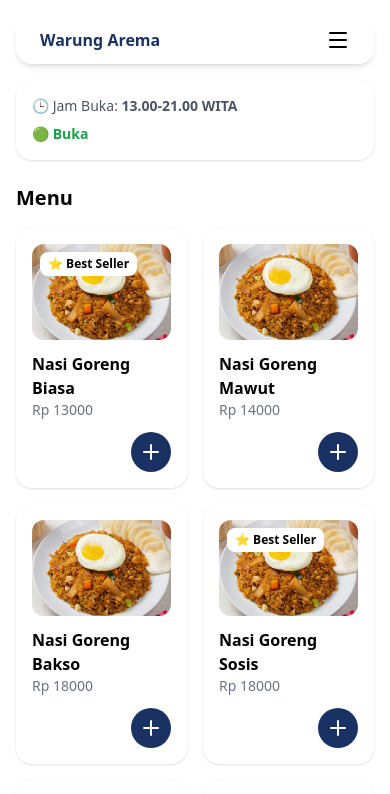
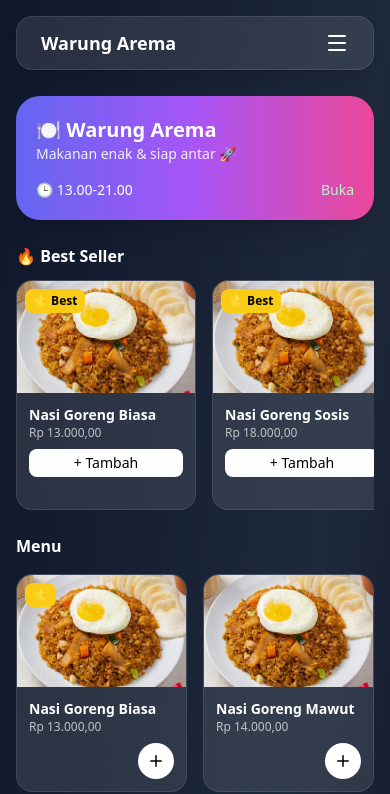
Before and after one commit to AgusDana1/Nasi-goreng, a React (Vite) app: page / in a window 390 px wide. Shown: the top 794 px of the page. Built offline with nearby package versions, Linux system fonts and the light colour scheme.

Commit message:
update design modern

```diff
--- a/src/App.jsx
+++ b/src/App.jsx
@@ -1,37 +1,70 @@
 import { useState } from "react";
-import {Menu, Plus, Minus} from 'lucide-react';
+import { Menu, Plus, Minus } from "lucide-react";
 import data from "./data.json";
-import "./App.css"
+import "./App.css";
 
-export default function App()
-{
+export default function App() {
   const [open, setOpen] = useState(false);
   const [showCartDetail, setShowCartDetail] = useState(false);
   const [cart, setCart] = useState([]);
   const phone = import.meta.env.VITE_WA_NUMBER;
 
-  // addCart
+  // ================= CART =================
   const addCart = (item) => {
     const exist = cart.find((i) => i.id === item.id);
 
     if (exist) {
       setCart(
         cart.map((i) =>
-        i.id === item.id ? {... i, qty: i.qty + 1}: i
+          i.id === item.id ? { ...i, qty: i.qty + 1 } : i
         )
       );
     } else {
-      setCart([...cart, {...item, qty: 1}]);
+      setCart([...cart, { ...item, qty: 1 }]);
     }
   };
 
-  // Logic untuk generate message
+  const updateQty = (id, type) => {
+    setCart((prev) =>
+      prev
+        .map((item) => {
+          if (item.id === id) {
+            if (type === "inc")
+              return { ...item, qty: item.qty + 1 };
+            if (type === "dec")
+              return { ...item, qty: item.qty - 1 };
+          }
+          return item;
+        })
+        .filter((item) => item.qty > 0)
+    );
+  };
+
+  const totalPrice = cart.reduce(
+    (t, item) => t + item.price * item.qty,
+    0
+  );
+
+  const formatRupiah = (num) =>
+    new Intl.NumberFormat("id-ID", {
+      style: "currency",
+      currency: "IDR",
+    }).format(num);
+
+  const cartSummary = () => {
+    const names = cart.map((i) => i.name);
+    return names.length > 3
+      ? names.slice(0, 3).join(", ") + "..."
+      : names.join(", ");
+  };
+
   const generateMessage = () => {
-    let text = "Halo, saya ingin memesan: %0A";
+    let text = "Halo, saya ingin memesan:%0A";
 
     cart.forEach((item) => {
-      const itemTotal = item.price * item.qty;
-      text += `- ${item.name} (${item.qty}) ${formatRupiah(itemTotal)}%0A`;
+      text += `- ${item.name} (${item.qty}) ${formatRupiah(
+        item.price * item.qty
+      )}%0A`;
     });
 
     text += `%0ATotal: ${formatRupiah(totalPrice)}`;
@@ -39,180 +72,123 @@ export default function App()
   };
 
   const goToWa = () => {
-    const message = generateMessage();
-    window.open(`https://wa.me/${phone}?text=${message}`, "_blank")
-  }
+    window.open(
+      `https://wa.me/${phone}?text=${generateMessage()}`,
+      "_blank"
+    );
+  };
 
-  // logika untuk mengurangi pesanan
-  const updateQty = (id, type) => {
-    setCart((prevCart) =>
-    prevCart.map((item) => {
-      if (item.id === id) {
-        if (type === "inc") {
-          return { ...item, qty: item.qty + 1};
-        } else if (type === "dec") {
-          return { ...item, qty: item.qty - 1};
-        }
-      }
-      return item;
-    })
-    .filter((item) => item.qty > 0)
-  )
-  }
-
-  // logika untuk menghandle batas tampilan width cart bottom
-  const cartSummary = () => {
-    const name = cart.map((item) => item.name);
-
-    if (name.length > 3) {
-      return name.slice(0, 3).join(", ") + "...";
-    }
-
-    return name.join(", ");
-  }
-
-  // logic total price
-  const totalPrice = cart.reduce((total, item) => {
-    return total + item.price * item.qty;
-  }, 0);
-
-  // logic untuk mengubah currency ke rupiah
-  const formatRupiah = (number) => {
-    return new Intl.NumberFormat("id-ID", {
-      style:"currency",
-      currency: "IDR"
-    }).format(number);
-  }
-
-  // logika untuk memberitahu apakah toko buka sekarang atau belum
+  // ================= JAM =================
   const isOpenNow = () => {
     if (!data?.openHours) return true;
 
     const parts = data.openHours.split("-");
     if (parts.length < 2) return true;
 
-    const start = parts[0].trim();
-    const end = parts[1].trim();
-
+    const [start, end] = parts.map((p) => p.trim());
     const [sH, sM] = start.split(":").map(Number);
     const [eH, eM] = end.split(":").map(Number);
 
-    if (
-      [sH, sM, eH, eM].some((n) => isNaN(n))
-    ) return true;
+    if ([sH, sM, eH, eM].some(isNaN)) return true;
 
     const now = new Date();
-
-    const currentMinutes = now.getHours() * 60 + now.getMinutes();
-
+    const current = now.getHours() * 60 + now.getMinutes();
     const startTime = sH * 60 + sM;
     const endTime = eH * 60 + eM;
 
-    return currentMinutes >= startTime && current <= endTime;
-  }
+    return current >= startTime && current <= endTime;
+  };
 
-  // Logic untuk tampilan web
+  // ================= UI =================
   return (
-    <>
-    <div style={{paddingBottom: "100px"}}>
-      {/* Navbar */}
-      <div className="fixed top-4 left-0 w-full z-50">
-        <div className="w-full mx-auto px-4">
-          <div className="bg-white/80 backdrop-blur-md rounded-2xl shadow-md px-6 py-3 flex items-center justify-between">
+    <div className="min-h-screen bg-gradient-to-br from-[#0f172a] via-[#1e293b] to-[#020617] text-white pb-32">
 
-            {/* LEFT */}
-            <h1 className="font-bold text-[#1A3263]">
+      {/* NAVBAR */}
+      <div className="fixed top-4 left-0 w-full z-50 px-4">
+        <div className="backdrop-blur-xl bg-white/10 border border-white/10 rounded-2xl px-6 py-3 flex justify-between items-center shadow-lg">
+
+          <h1 className="font-bold text-lg">
             {data.businessName}
           </h1>
 
-            {/* CENTER (DESKTOP) */}
-            <div className="hidden md:flex gap-6 text-sm font-medium">
-              <a href="#" className="hover:text-[#1A3263]">Home</a>
-              <a href="#menu" className="hover:text-[#1A3263]">Menu</a>
-            </div>
-
-            {/* RIGHT */}
-            <div className="flex items-center gap-3">
-
-              {/* HAMBURGER */}
-              <button
-                className="md:hidden"
-                onClick={() => setOpen(!open)}
-              >
+          <button onClick={() => setOpen(!open)}>
             <Menu />
           </button>
         </div>
-          </div>
 
-          {/* MOBILE MENU */}
         {open && (
-            <div className="mt-2 bg-white rounded-2xl shadow-md p-4 flex flex-col gap-3 md:hidden">
-              <a href="#">Home</a>
+          <div className="mt-2 backdrop-blur-xl bg-white/10 border border-white/10 rounded-xl p-3 flex flex-col gap-2">
             <a href="#menu">Menu</a>
           </div>
         )}
       </div>
-      </div>
 
-      {/* SPACER */}
-      <div className="h-15"></div>
+      <div className="h-24"></div>
 
-      {/* Info Bisnis */}
-      <section className="w-full mx-auto px-4 mb-6 mt-20">
-        <div className="bg-white rounded-2xl shadow p-4 flex flex-col gap-2">
-          {/* Jam buka */}
-          <p className="text-sm text-gray-600">
-            🕒 Jam Buka: <span className="font-semibold">{data.openHours} WITA</span>
+      {/* HERO */}
+      <section className="px-4 mb-6">
+        <div className="bg-gradient-to-r from-indigo-500 via-purple-500 to-pink-500 p-5 rounded-3xl shadow-xl">
+
+          <h2 className="text-xl font-bold">
+            🍽️ {data.businessName}
+          </h2>
+
+          <p className="text-sm opacity-90">
+            Makanan enak & siap antar 🚀
           </p>
 
-          {/* STATUS */}
-            <p
-              className={`text-sm font-semibold ${
-                isOpenNow() ? "text-green-600" : "text-red-500"
-              }`}
+          <div className="flex justify-between mt-4 text-sm">
+            <span>🕒 {data.openHours}</span>
+
+            <span
+              className={
+                isOpenNow()
+                  ? "text-green-200"
+                  : "text-red-200"
+              }
             >
-              {isOpenNow() ? "🟢 Buka" : "🔴 Tutup"}
-            </p>
+              {isOpenNow() ? "Buka" : "Tutup"}
+            </span>
+          </div>
         </div>
       </section>
 
-      {/* MENU */}
-      <section id="menu" className="w-full mx-auto px-4">
-        <h2 className="text-xl font-bold mb-4">Menu</h2>
+      {/* BEST SELLER */}
+      <section className="px-4 mb-6">
+        <h2 className="font-bold mb-3">🔥 Best Seller</h2>
 
-        <div className="grid grid-cols-2 md:grid-cols-3 gap-4">
-          {data.menu.map((item) => (
+        <div className="flex gap-4 overflow-x-auto">
+          {data.menu
+            .filter((i) => i.bestSeller)
+            .map((item) => (
               <div
                 key={item.id}
-              className="bg-white rounded-2xl shadow p-4 flex flex-col justify-between hover:scale-105 transition"
+                className="min-w-[180px] backdrop-blur-xl bg-white/10 border border-white/10 rounded-2xl overflow-hidden"
               >
-              {/* IMAGE */}
-              <div className="h-24 bg-gray-100 rounded-xl mb-3 relative">
-                <img src={item.images} alt={item.name} className="h-24 w-full object-cover rounded-xl mb-3 hover:scale-105 transition-all" />
-
-                {/* Best Seller */}
-                {item.bestSeller && (
-                  <span className="absolute top-2 left-2 bg-white text-xs px-2 py-1 rounded-lg font-semibold">
-                    ⭐ Best Seller
+                <div className="relative">
+                  <img
+                    src={item.images}
+                    className="h-28 w-full object-cover"
+                  />
+                  <span className="absolute top-2 left-2 bg-yellow-400 text-black text-xs px-2 py-1 rounded-lg font-bold">
+                    ⭐ Best
                   </span>
-                )}
                 </div>
 
-              {/* INFO */}
-              <div>
-                <h3 className="font-semibold">{item.name}</h3>
-                <p className="text-gray-500 text-sm">
-                  Rp {item.price}
+                <div className="p-3">
+                  <p className="font-semibold text-sm">
+                    {item.name}
                   </p>
-              </div>
 
-              {/* BUTTON + */}
-              <div className="flex justify-end mt-3">
+                  <p className="text-xs opacity-70">
+                    {formatRupiah(item.price)}
+                  </p>
+
                   <button
                     onClick={() => addCart(item)}
-                  className="w-10 h-10 flex items-center justify-center rounded-full bg-[#1A3263] text-white text-xl active:scale-90 transition"
+                    className="mt-2 w-full bg-white text-black py-1 rounded-lg text-sm"
                   >
-                  <Plus />
+                    + Tambah
                   </button>
                 </div>
               </div>
@@ -220,47 +196,94 @@ export default function App()
         </div>
       </section>
 
-      {/* CART BOTTOM */}
+      {/* MENU */}
+      <section id="menu" className="px-4">
+        <h2 className="font-bold mb-4">Menu</h2>
+
+        <div className="grid grid-cols-2 md:grid-cols-3 gap-4">
+          {data.menu.map((item) => (
+            <div
+              key={item.id}
+              className="backdrop-blur-xl bg-white/10 border border-white/10 rounded-2xl overflow-hidden hover:scale-105 transition"
+            >
+              <div className="relative">
+                <img
+                  src={item.images}
+                  className="h-28 w-full object-cover"
+                />
+
+                {item.bestSeller && (
+                  <span className="absolute top-2 left-2 bg-yellow-400 text-black text-xs px-2 py-1 rounded-lg font-bold">
+                    ⭐
+                  </span>
+                )}
+              </div>
+
+              <div className="p-3">
+                <h3 className="text-sm font-semibold">
+                  {item.name}
+                </h3>
+
+                <p className="text-xs opacity-70">
+                  {formatRupiah(item.price)}
+                </p>
+
+                <div className="flex justify-end mt-2">
+                  <button
+                    onClick={() => addCart(item)}
+                    className="w-9 h-9 flex items-center justify-center bg-white text-black rounded-full"
+                  >
+                    <Plus size={18} />
+                  </button>
+                </div>
+              </div>
+            </div>
+          ))}
+        </div>
+      </section>
+
+      {/* CART */}
       {cart.length > 0 && (
-        <div className="fixed bottom-0 left-0 w-full bg-white border-t p-4 shadow-lg">
+        <div className="fixed bottom-0 left-0 w-full bg-black/80 backdrop-blur-xl border-t border-white/10 p-4">
 
-          {/* SUMMARY */}
-          <p className="text-sm truncate" onClick={() => setShowCartDetail(!showCartDetail)}>
+          <p
+            className="text-sm truncate"
+            onClick={() =>
+              setShowCartDetail(!showCartDetail)
+            }
+          >
             {cartSummary()}
           </p>
 
-          {/* Total price */}
-          <p className="font-semibold text-[#1A3263]">
+          <p className="font-bold">
             {formatRupiah(totalPrice)}
           </p>
 
-          {/* Show cart detail */}
           {showCartDetail && (
-            <div className="fixed bottom-20 left-0 w-full bg-white border-t p-4 shadow-lg max-h-60 overflow-y-auto">
-              {/* Header */}
-              <div className="flex justify-between items-center mb-2">
-                <p className="font-semibold">Pesanan</p>
-
-                <button onClick={() => setShowCartDetail(false)} className="text-sm text-red-500">
-                  Tutup
-                </button>
-              </div>
-
-              {/* LIST */}
+            <div className="mt-2 max-h-40 overflow-y-auto text-sm">
               {cart.map((item) => (
-                <div key={item.id} className="flex justify-between py-1">
+                <div
+                  key={item.id}
+                  className="flex justify-between py-1"
+                >
                   <span>{item.name}</span>
 
-                  <div className="flex gap-2 items-center">
-                    <button onClick={() => updateQty(item.id, "dec")} className="w-7 h-7 flex items-center justify-center rounded-full bg-gray-200">
+                  <div className="flex gap-2">
+                    <button
+                      onClick={() =>
+                        updateQty(item.id, "dec")
+                      }
+                    >
                       <Minus size={14} />
                     </button>
 
-                    <span className="text-sm font-semibold">
-                      {item.qty}
-                    </span>
+                    <span>{item.qty}</span>
 
-                    <button onClick={() => updateQty(item.id, "inc")} className="w-7 h-7 flex items-center justify-center rounded-full bg-gray-200">
+                    <button
+                      onClick={() =>
+                        updateQty(item.id, "inc")
+                      }
+                    >
                       <Plus size={14} />
                     </button>
                   </div>
@@ -272,19 +295,18 @@ export default function App()
           <button
             onClick={goToWa}
             disabled={!isOpenNow()}
-              className={`w-full mt-2 py-3 rounded-lg text-white ${
+            className={`w-full mt-2 py-3 rounded-xl font-bold ${
               isOpenNow()
-                  ? "bg-[#1A3263]"
-                  : "bg-gray-400"
+                ? "bg-gradient-to-r from-green-400 to-emerald-500 text-black"
+                : "bg-gray-500"
             }`}
           >
             {isOpenNow()
               ? "Pesan Sekarang"
-                : "Toko Tutup"}
+              : "Tutup"}
           </button>
         </div>
       )}
     </div>
-    </>
-  )
+  );
 }
```
Lines whose indentation alone changed are shown as unchanged.
